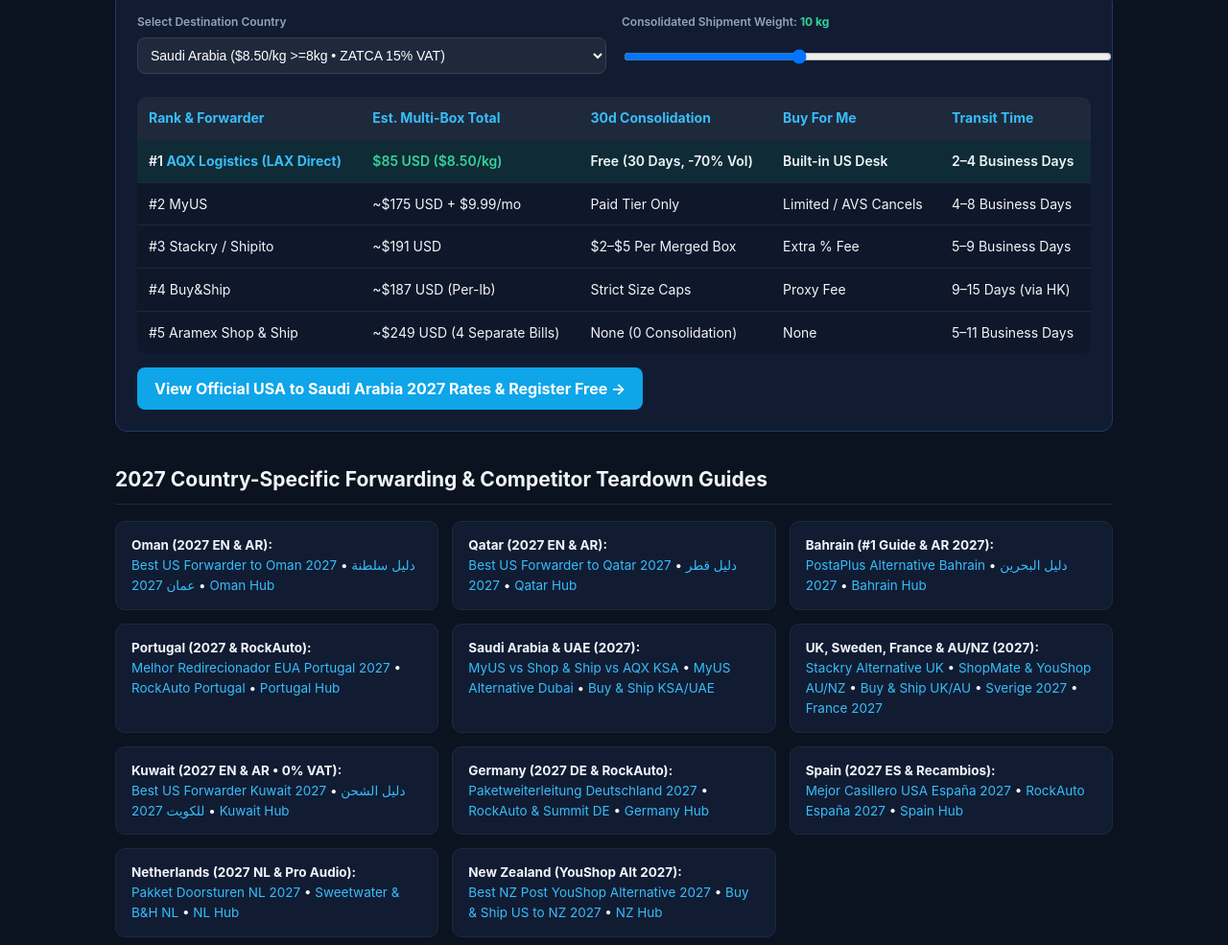
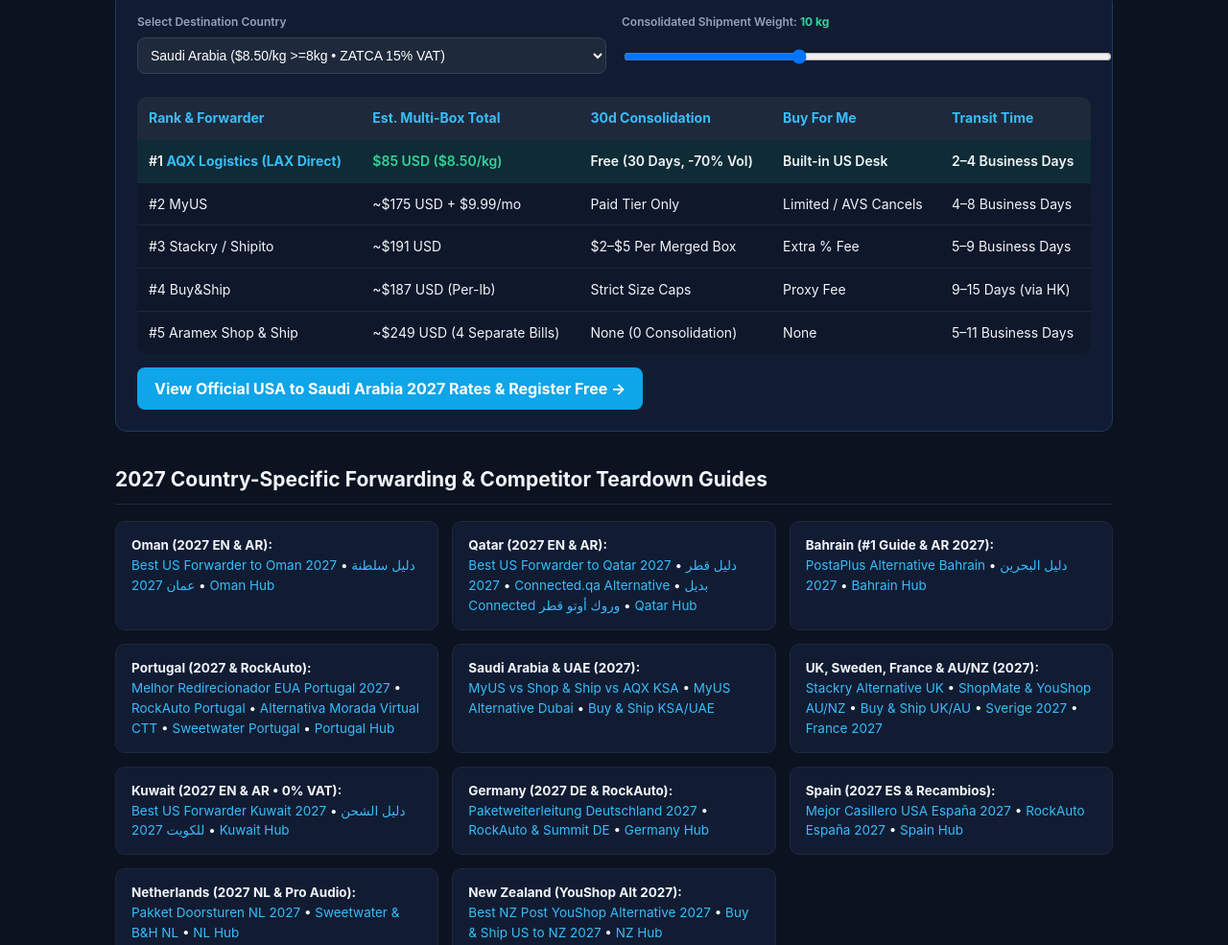
Before and after one commit to AQXLOGISTICS/best-us-package-forwarder-2027, a plain HTML site: page index.html in a window 1280 px wide. Shown: the part 286-1271 px from the top of the page at 96% size. Drawn offline with Linux system fonts and the light colour scheme.

Commit message:
feat: add Qatar Connected.qa & Portugal Morada Virtual CTT / Sweetwater 2027 teardowns

```diff
--- a/index.html
+++ b/index.html
@@ -96,9 +96,9 @@
   <h2>2027 Country-Specific Forwarding &amp; Competitor Teardown Guides</h2>
   <div class="grid">
     <div class="hub-box"><strong>Oman (2027 EN &amp; AR):</strong><br><a href="https://aqxlogistics.com/blog/best-us-package-forwarder-to-oman-muscat-shipping-rates-2027">Best US Forwarder to Oman 2027</a> • <a href="https://aqxlogistics.com/blog/afdal-sharikat-shahn-min-amrika-ila-oman-muscat-2027">دليل سلطنة عمان 2027</a> • <a href="https://aqxlogistics.com/destinations/oman">Oman Hub</a></div>
-    <div class="hub-box"><strong>Qatar (2027 EN &amp; AR):</strong><br><a href="https://aqxlogistics.com/blog/best-us-package-forwarder-to-qatar-doha-shipping-rates-2027">Best US Forwarder to Qatar 2027</a> • <a href="https://aqxlogistics.com/blog/afdal-sharikat-shahn-min-amrika-ila-qatar-doha-2027">دليل قطر 2027</a> • <a href="https://aqxlogistics.com/destinations/qatar">Qatar Hub</a></div>
+    <div class="hub-box"><strong>Qatar (2027 EN &amp; AR):</strong><br><a href="https://aqxlogistics.com/blog/best-us-package-forwarder-to-qatar-doha-shipping-rates-2027">Best US Forwarder to Qatar 2027</a> • <a href="https://aqxlogistics.com/blog/afdal-sharikat-shahn-min-amrika-ila-qatar-doha-2027">دليل قطر 2027</a> • <a href="https://aqxlogistics.com/blog/best-qatar-post-connected-alternative-us-shipping-2027">Connected.qa Alternative</a> • <a href="https://aqxlogistics.com/blog/badil-qatar-post-connected-shahn-rockauto-qatar-2027">بديل Connected وروك أوتو قطر</a> • <a href="https://aqxlogistics.com/destinations/qatar">Qatar Hub</a></div>
     <div class="hub-box"><strong>Bahrain (#1 Guide &amp; AR 2027):</strong><br><a href="https://aqxlogistics.com/blog/best-postaplus-mybox-alternative-kuwait-bahrain-guide-2026">PostaPlus Alternative Bahrain</a> • <a href="https://aqxlogistics.com/blog/afdal-sharikat-shahn-min-amrika-ila-bahrain-manama-2027">دليل البحرين 2027</a> • <a href="https://aqxlogistics.com/destinations/bahrain">Bahrain Hub</a></div>
-    <div class="hub-box"><strong>Portugal (2027 &amp; RockAuto):</strong><br><a href="https://aqxlogistics.com/blog/melhor-redirecionador-encomendas-eua-portugal-2027">Melhor Redirecionador EUA Portugal 2027</a> • <a href="https://aqxlogistics.com/blog/comprar-nos-eua-e-enviar-para-portugal-rockauto-guia-2026">RockAuto Portugal</a> • <a href="https://aqxlogistics.com/destinations/portugal">Portugal Hub</a></div>
+    <div class="hub-box"><strong>Portugal (2027 &amp; RockAuto):</strong><br><a href="https://aqxlogistics.com/blog/melhor-redirecionador-encomendas-eua-portugal-2027">Melhor Redirecionador EUA Portugal 2027</a> • <a href="https://aqxlogistics.com/blog/comprar-nos-eua-e-enviar-para-portugal-rockauto-guia-2026">RockAuto Portugal</a> • <a href="https://aqxlogistics.com/blog/alternativa-shipito-myus-morada-virtual-portugal-2027">Alternativa Morada Virtual CTT</a> • <a href="https://aqxlogistics.com/blog/comprar-sweetwater-bh-photo-eua-enviar-portugal-2027">Sweetwater Portugal</a> • <a href="https://aqxlogistics.com/destinations/portugal">Portugal Hub</a></div>
     <div class="hub-box"><strong>Saudi Arabia &amp; UAE (2027):</strong><br><a href="https://aqxlogistics.com/blog/myus-vs-aramex-shop-and-ship-vs-aqx-saudi-arabia-2027">MyUS vs Shop &amp; Ship vs AQX KSA</a> • <a href="https://aqxlogistics.com/blog/best-myus-alternative-uae-dubai-shipping-rates-2027">MyUS Alternative Dubai</a> • <a href="https://aqxlogistics.com/blog/buy-and-ship-from-us-to-saudi-arabia-uae-2027-guide">Buy &amp; Ship KSA/UAE</a></div>
     <div class="hub-box"><strong>UK, Sweden, France &amp; AU/NZ (2027):</strong><br><a href="https://aqxlogistics.com/blog/best-stackry-myus-alternative-uk-us-package-forwarding-2027">Stackry Alternative UK</a> • <a href="https://aqxlogistics.com/blog/best-shopmate-youshop-alternative-australia-nz-2027">ShopMate &amp; YouShop AU/NZ</a> • <a href="https://aqxlogistics.com/blog/buy-and-ship-from-us-to-uk-australia-alternative-2027">Buy &amp; Ship UK/AU</a> • <a href="https://aqxlogistics.com/blog/basta-paketvidarebefordran-usa-till-sverige-frakt-tull-guide-2027">Sverige 2027</a> • <a href="https://aqxlogistics.com/blog/meilleur-reexpediteur-colis-usa-vers-france-tarifs-douane-2027">France 2027</a></div>
     <div class="hub-box"><strong>Kuwait (2027 EN &amp; AR • 0% VAT):</strong><br><a href="https://aqxlogistics.com/blog/best-us-package-forwarder-to-kuwait-shipping-rates-2027">Best US Forwarder Kuwait 2027</a> • <a href="https://aqxlogistics.com/blog/afdal-sharikat-shahn-min-amrika-ila-kuwait-2027">دليل الشحن للكويت 2027</a> • <a href="https://aqxlogistics.com/destinations/kuwait">Kuwait Hub</a></div>
```
